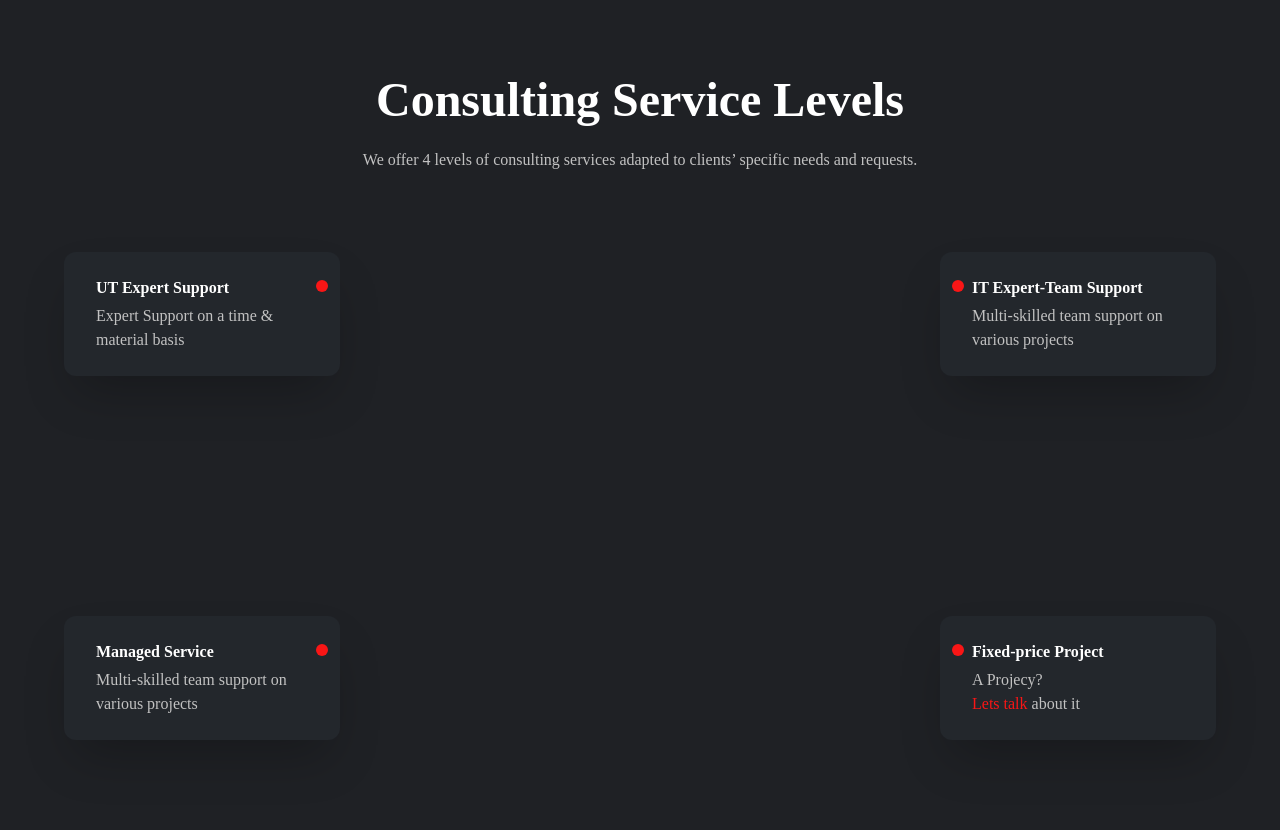
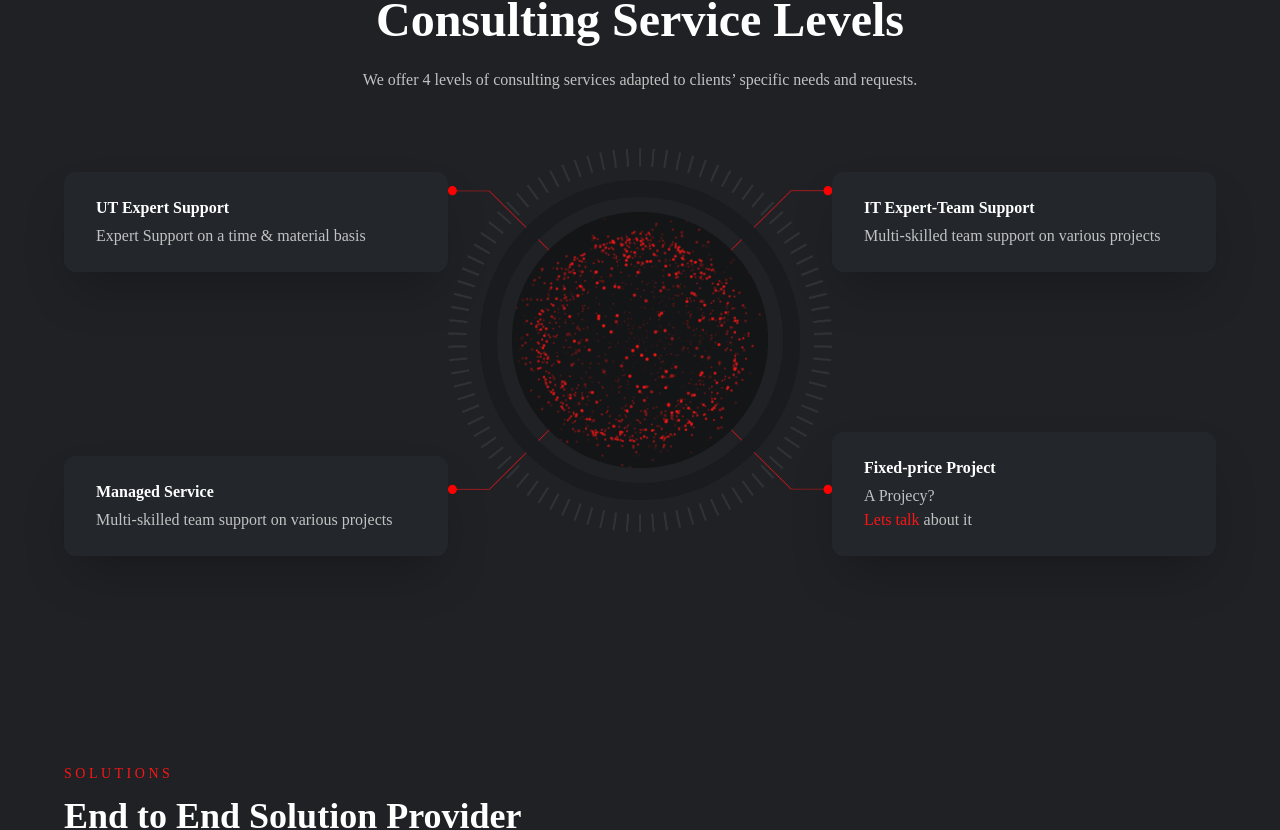
Before and after one commit to OKOIOS/okoios-website, a Next.js app: page / in a window 1280 px wide. Shown: the part 898-1728 px from the top of the page. Built offline with nearby package versions, Linux system fonts and the light colour scheme.

Commit message:
Worked on services and working well and nicly

```diff
--- a/components/Services.tsx
+++ b/components/Services.tsx
@@ -20,7 +20,7 @@ export default function Solutions() {
     <section
       ref={ref}
       className={clsx(
-        'opacity-0 px-4 py-10 md:py-20  lg:py-40',
+        'opacity-0 px-4 py-10 md:py-20 lg:py-400',
         inView && 'animate-fadeIn'
       )}
     >
@@ -36,57 +36,28 @@ export default function Solutions() {
             specific needs and requests.
           </p>
         </div>
-        <div className="relative grid sm:grid-cols-2 md:grid-cols-3 lg:grid-cols-4 gap-4 place-content-center">
-          <div className="first">
-            <div className="bg-oklightgray rounded-xl shadow-2xl max-w-sm md:text-left text-center md:pl-8 pl-4 pr-4 py-6 relative">
-              <span className="absolute w-3 h-3 rounded-full md:mx-0 mx-auto left-0 md:left-auto right-0 md:right-3 -top-1.5 md:top-7 bg-okred"></span>
+        <div className="relative lg:block grid gap-4 sm:grid-cols-2">
+          <div className="bg-oklightgray rounded-xl shadow-2xl lg:max-w-xs xl:max-w-sm w-full md:text-left text-center md:pl-8 pl-4 pr-4 py-6 relative lg:absolute left-0 top-0">
+            <span className="absolute w-3 h-3 rounded-full mx-auto left-0 right-0 -top-1.5 bg-okred lg:hidden block"></span>
             <h4 className="text-okwhite font-bold mb-1">UT Expert Support</h4>
             <p className="o">Expert Support on a time & material basis</p>
           </div>
-            <div className="bg-oklightgray rounded-xl shadow-2xl max-w-sm md:text-left text-center md:pl-8 pl-4 pr-4 py-6 mt-4 md:mt-40 xl:mt-60 relative">
-              <span className="absolute w-3 h-3 rounded-full md:mx-0 mx-auto left-0 md:left-auto right-0 md:right-3 -top-1.5 md:top-7 bg-okred"></span>
+          <div className="bg-oklightgray rounded-xl shadow-2xl lg:max-w-xs xl:max-w-sm w-full md:text-left text-center md:pl-8 pl-4 pr-4 py-6 relative lg:absolute left-0 bottom-0">
+            <span className="absolute w-3 h-3 rounded-full mx-auto left-0 right-0 -top-1.5 bg-okred lg:hidden block"></span>
             <h4 className="text-okwhite font-bold mb-1">Managed Service</h4>
-              <p className="o">
-                Multi-skilled team support on various projects
-              </p>
-            </div>
-          </div>
-          {/* Image Area  */}
-          <div className="relative md:block hidden lg:col-span-2 ">
-            <div className="hidden">
-              <div className="absolute w-full h-full">
-                <Image src={dashedCircle} alt="Darker" layout="responsive" />
-              </div>
-              <div className="absolute w-3/4 h-3/4 m-auto inset-0">
-                <Image src={darkerCircle} alt="Darker" layout="responsive" />
+            <p className="o">Multi-skilled team support on various projects</p>
           </div>
 
-              <div className="absolute w-1/2 h-1/2 m-auto inset-0">
-                <Image
-                  src={redDots}
-                  alt="Darker"
-                  layout="responsive"
-                  className=""
-                />
-              </div>
-            </div>
-          </div>
-          {/* Image Area  */}
-          <div className="o">
-            <div className="bg-oklightgray rounded-xl shadow-2xl max-w-sm md:text-left text-center md:pl-8 pl-4 pr-4 py-6 relative">
-              <span className="absolute w-3 h-3 rounded-full left-0 md:left-3 md:right-auto right-0 md:mx-0 mx-auto -top-1.5 md:top-7 bg-okred"></span>
+          <div className="bg-oklightgray rounded-xl shadow-2xl lg:max-w-xs xl:max-w-sm w-full md:text-left text-center md:pl-8 pl-4 pr-4 py-6 relative lg:absolute right-0 top-0">
+            <span className="absolute w-3 h-3 rounded-full left-0 right-0 mx-auto -top-1.5 bg-okred lg:hidden block"></span>
             <h4 className="text-okwhite font-bold mb-1">
               IT Expert-Team Support
             </h4>
-              <p className="o">
-                Multi-skilled team support on various projects
-              </p>
+            <p className="o">Multi-skilled team support on various projects</p>
           </div>
-            <div className="bg-oklightgray rounded-xl shadow-2xl max-w-sm md:text-left text-center md:pl-8 pl-4 pr-4 py-6 mt-4 md:mt-40 xl:mt-60 relative">
-              <span className="absolute w-3 h-3 rounded-full left-0 md:left-3 md:right-auto right-0 md:mx-0 mx-auto -top-1.5 md:top-7 bg-okred"></span>
-              <h4 className="text-okwhite font-bold mb-1">
-                Fixed-price Project
-              </h4>
+          <div className="bg-oklightgray rounded-xl shadow-2xl lg:max-w-xs xl:max-w-sm w-full md:text-left text-center md:pl-8 pl-4 pr-4 py-6 relative lg:absolute right-0 bottom-0">
+            <span className="absolute w-3 h-3 rounded-full left-0 right-0 mx-auto -top-1.5 bg-okred lg:hidden block"></span>
+            <h4 className="text-okwhite font-bold mb-1">Fixed-price Project</h4>
             <p className="o">
               A Projecy? <br />
               <Link href="/#">
@@ -95,7 +66,36 @@ export default function Solutions() {
               about it
             </p>
           </div>
+
+          {/* Image Area  */}
+          <div className="relative lg:block hidden -top-6">
+            <div className="2xl:w-[550px] lg:w-80 lg:h-80 xl:w-96 xl:h-96 2xl:h-[550px] m-auto relative animate-pulse">
+              <div className="absolute z-10 w-1/2 2xl:-left-10 left-0 top-[10%] bottom-0 h-[80%]">
+                <Image src={leftLines} layout="fill" />
               </div>
+              <div className="absolute z-10 w-1/2 2xl:-right-10 right-0 top-[10%] bottom-0 h-[80%]">
+                <Image src={rightLines} layout="fill" />
+              </div>
+              <div className="absolute z-10 w-full inset-0 h-full">
+                <Image
+                  src={dashedCircle}
+                  layout="responsive"
+                  objectFit="cover"
+                />
+              </div>
+              <div className="absolute z-10 w-10/12 inset-0 m-auto h-[83.3%]">
+                <Image
+                  src={darkerCircle}
+                  layout="responsive"
+                  objectFit="cover"
+                />
+              </div>
+              <div className="absolute z-20 w-2/3 inset-0 m-auto h-[66.6%]">
+                <Image src={redDots} layout="responsive" objectFit="cover" />
+              </div>
+            </div>
+          </div>
+          {/* Image Area  */}
         </div>
       </Container>
     </section>
--- a/pages/careers.tsx
+++ b/pages/careers.tsx
@@ -40,6 +40,7 @@ export default function Home({ jobs }) {
                 />
               </div>
             </div>
+            <h3 className="text-2xl mb-6 font-bold md:text-left">General</h3>
             <div className="xl:max-w-6xl max-w-4xl mx-auto">
               {jobs.map((job) => (
                 <Job job={job} key={job.reference} />
```
Lines whose indentation alone changed are shown as unchanged.
